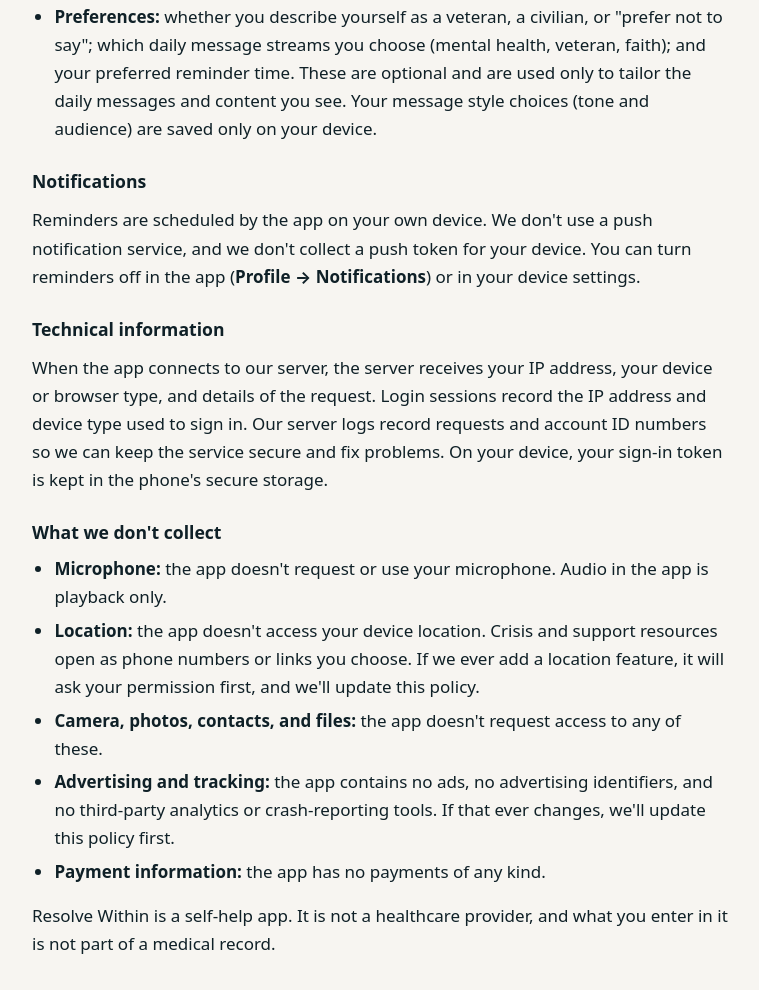
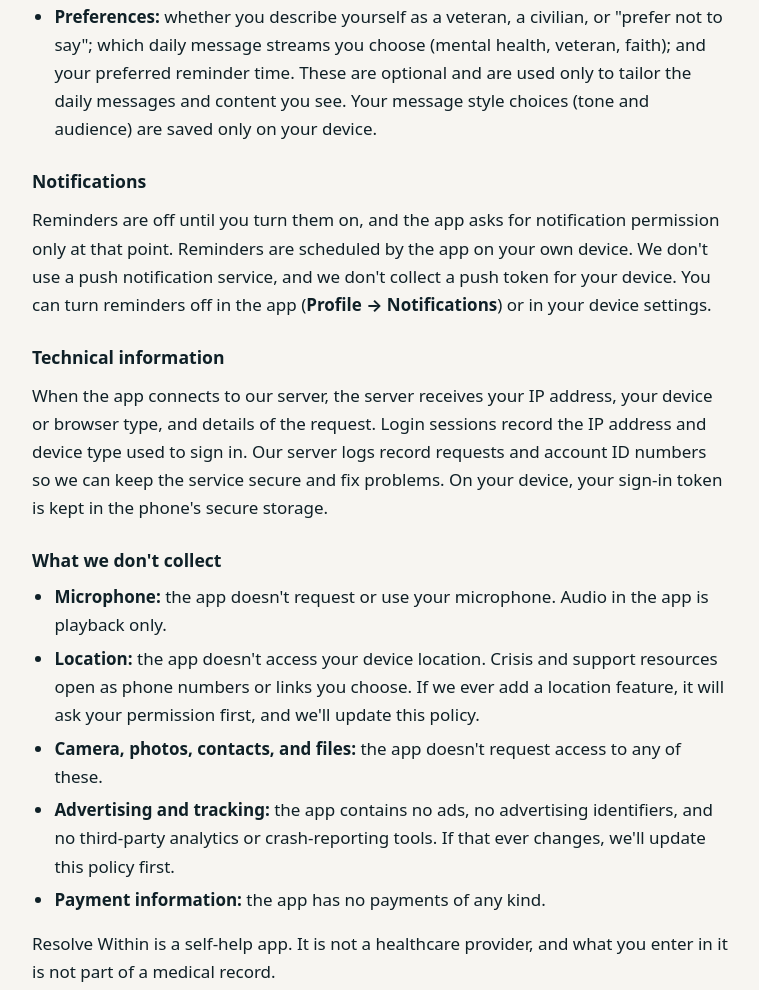
Before and after one commit to mpsmith716/resolve-within-help, a plain HTML site: page privacy/index.html in a window 1280 px wide. Shown: the part 1832-2822 px from the top of the page, without its empty margins (260-1019 px from the left). Drawn offline with Linux system fonts and the light colour scheme.

Commit message:
Privacy: reminders are opt-in; permission asked only when turned on (#2)

```diff
--- a/privacy/index.html
+++ b/privacy/index.html
@@ -95,7 +95,7 @@
     <li><strong>Preferences:</strong> whether you describe yourself as a veteran, a civilian, or "prefer not to say"; which daily message streams you choose (mental health, veteran, faith); and your preferred reminder time. These are optional and are used only to tailor the daily messages and content you see. Your message style choices (tone and audience) are saved only on your device.</li>
     </ul>
     <h3>Notifications</h3>
-    <p>Reminders are scheduled by the app on your own device. We don't use a push notification service, and we don't collect a push token for your device. You can turn reminders off in the app (<strong>Profile → Notifications</strong>) or in your device settings.</p>
+    <p>Reminders are off until you turn them on, and the app asks for notification permission only at that point. Reminders are scheduled by the app on your own device. We don't use a push notification service, and we don't collect a push token for your device. You can turn reminders off in the app (<strong>Profile → Notifications</strong>) or in your device settings.</p>
     <h3>Technical information</h3>
     <p>When the app connects to our server, the server receives your IP address, your device or browser type, and details of the request. Login sessions record the IP address and device type used to sign in. Our server logs record requests and account ID numbers so we can keep the service secure and fix problems. On your device, your sign-in token is kept in the phone's secure storage.</p>
     <h3>What we don't collect</h3>
```
